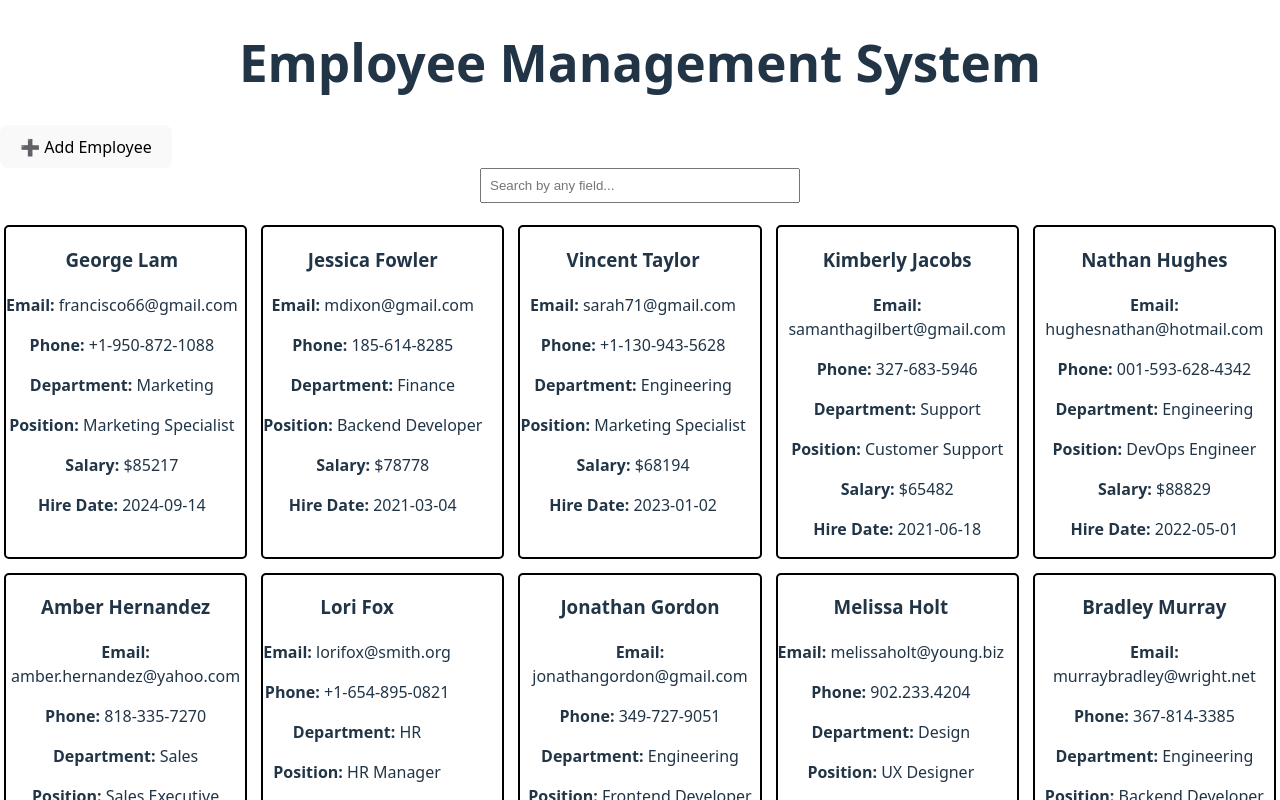
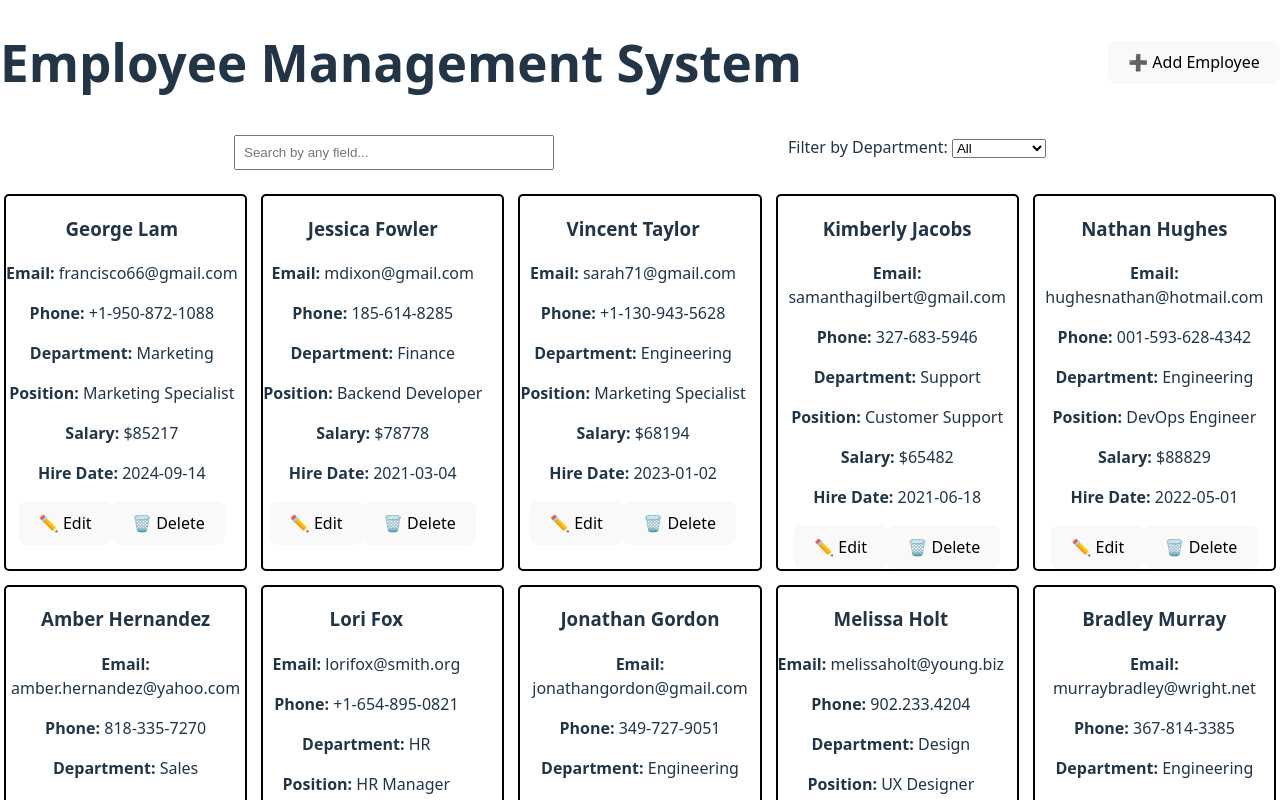
Before and after one commit to Sureshyarava/Employee-Management-System, a React (Vite) app: page / in a window 1280 px wide. Shown: the top 800 px of the page. Built offline with nearby package versions, Linux system fonts and the light colour scheme.

Commit message:
Added almost search and filter components

```diff
--- a/src/App.css
+++ b/src/App.css
@@ -22,9 +22,34 @@
     margin-top: 15px;
 }
 
-.header-bar{
-    display: "flex";
+.header-bar {
+    display: flex;
     flex-direction: row;
-    justify-content: "space-between";
-    align-items : "center"
- }
+    justify-content: space-between;
+    align-items: center;
+    margin-bottom: 10px;
+}
+
+.employee-form{
+    margin: 40px auto;
+    padding: 30px;
+    margin-left: 20%;
+    margin-right: 20%;
+    border-radius: 10px;
+    background-color: #f9f9f9;
+    box-shadow: 0 4px 12px rgba(0, 0, 0, 0.1);
+    display: grid;
+    grid-template-columns: repeat(1, 1fr);
+    gap: 20px;
+}
+
+.formFooter{
+    display: inline;
+}
+
+
+.searchContainer{
+    display: flex;
+    justify-content: space-evenly;
+
+}
--- a/src/App.jsx
+++ b/src/App.jsx
@@ -12,10 +12,21 @@ function App() {
     setEmployeeData([newEmp, ...employeeData]);
   };
 
+  const handleEditEmployee = (updatedEmp) => {
+    setEmployeeData((prev) =>
+      prev.map((emp) => (emp.id === updatedEmp.id ? updatedEmp : emp))
+    );
+  };
+
+  const handleDeleteEmployee = (id) => {
+    setEmployeeData((prev) => prev.filter((emp) => emp.id !== id));
+  };
+
+
 
   return (
     <>
-      <EmployeeList employees={employeeData} onAdd={handleAddEmployee}/>
+      <EmployeeList employees={employeeData} onAdd={handleAddEmployee} onEdit={handleEditEmployee} onDelete={handleDeleteEmployee}/>
     </>
   )
 }
--- /dev/null
+++ b/src/Components/DepartmentFilter/DepartmentFilter.jsx
@@ -0,0 +1,21 @@
+import React from "react";
+
+export default function DepartmentFilter({ departments, selectedDept, onSelect }) {
+  return (
+    <div className="demo-filter">
+      <label htmlFor="department-select">Filter by Department: </label>
+      <select
+        id="department-select"
+        value={selectedDept}
+        onChange={(e) => onSelect(e.target.value)}
+      >
+        <option value="">All</option>
+        {departments.map((dept, index) => (
+          <option key={index} value={dept}>
+            {dept}
+          </option>
+        ))}
+      </select>
+    </div>
+  );
+}
--- a/src/Components/EmployeeCard/EmployeeCard.jsx
+++ b/src/Components/EmployeeCard/EmployeeCard.jsx
@@ -1,6 +1,6 @@
 import React from "react";
 
-export default function EmployeeCard({ employee }) {
+export default function EmployeeCard({ employee, onEdit, onDelete }) {
   return (
     <div className="employee-card">
       <div className="employee-info">
@@ -11,6 +11,8 @@ export default function EmployeeCard({ employee }) {
         <p><strong>Position:</strong> {employee.position}</p>
         <p><strong>Salary:</strong> ${employee.salary}</p>
         <p><strong>Hire Date:</strong> {employee.hireDate}</p>
+        <button onClick={() => onEdit(employee)}>✏️ Edit</button>
+        <button onClick={() => onDelete(employee.id)}>🗑️ Delete</button>
       </div>
     </div>
   );
--- a/src/Components/EmployeeForm/EmployeeForm.jsx
+++ b/src/Components/EmployeeForm/EmployeeForm.jsx
@@ -58,8 +58,10 @@ export default function EmployeeForm({ onAdd, onClose }) {
           </select>
         )
       ))}
+    <div className="formFooter">
       <button type="submit">Submit</button>
       <button type="button" onClick={onClose}>Cancel</button>
+      </div>
     </form>
   );
 }
--- a/src/Components/EmployeeList/EmployeeList.jsx
+++ b/src/Components/EmployeeList/EmployeeList.jsx
@@ -2,12 +2,17 @@ import React, { useState } from "react";
 import EmployeeCard from "../EmployeeCard/EmployeeCard";
 import SearchBar from "../SearchBar/SearchBar";
 import EmployeeForm from "../EmployeeForm/EmployeeForm";
+import DepartmentFilter from "../DepartmentFilter/DepartmentFilter";
 
-export default function EmployeeList({ employees, onAdd }) {
+export default function EmployeeList({ employees, onAdd, onEdit, onDelete }) {
   const [currentPage, setCurrentPage] = useState(1);
   const itemsPerPage = 10;
   const [searchQuery, setSearchQuery] = useState("");
   const [showForm, setShowForm] = useState(false);
+  const [selectedDept, setSelectedDept] = useState("");
+
+  const departmentOptions = [...new Set(employees.map(emp => emp.department))];
+
 
   const handleSearch = (query) => {
     setSearchQuery(query);
@@ -21,7 +26,8 @@ export default function EmployeeList({ employees, onAdd }) {
         typeof val === "string" || typeof val === "number"
           ? val.toString().toLowerCase().includes(lowerQuery)
           : false
-      )
+      )).filter((emp) =>
+      selectedDept ? emp.department === selectedDept : true
     );
   };
 
@@ -47,11 +53,14 @@ export default function EmployeeList({ employees, onAdd }) {
         <EmployeeForm onAdd={onAdd} onClose={() => setShowForm(false)} />
       ) : (
         <>
+          <div className="searchContainer">
           <SearchBar searchQuery={searchQuery} onSearch={handleSearch} />
+          <DepartmentFilter departments={departmentOptions} selectedDept={selectedDept} onSelect={setSelectedDept} />
+          </div>
 
           <div className="grid-employees">
             {currentEmployees.map((employee, index) => (
-              <EmployeeCard employee={employee} key={index} />
+              <EmployeeCard employee={employee} key={index} onEdit={onEdit} onDelete={onDelete}/>
             ))}
           </div>
 
```
